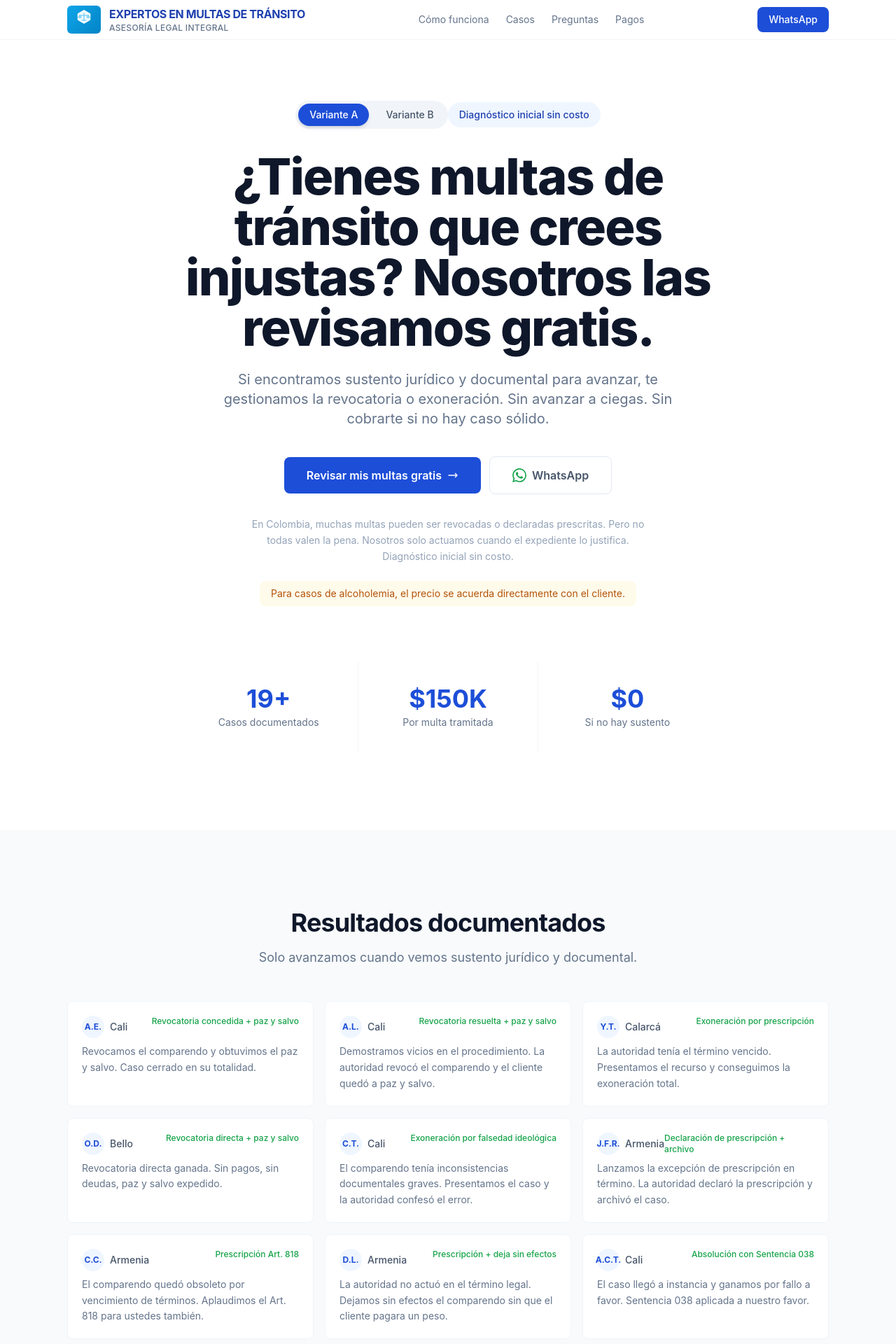
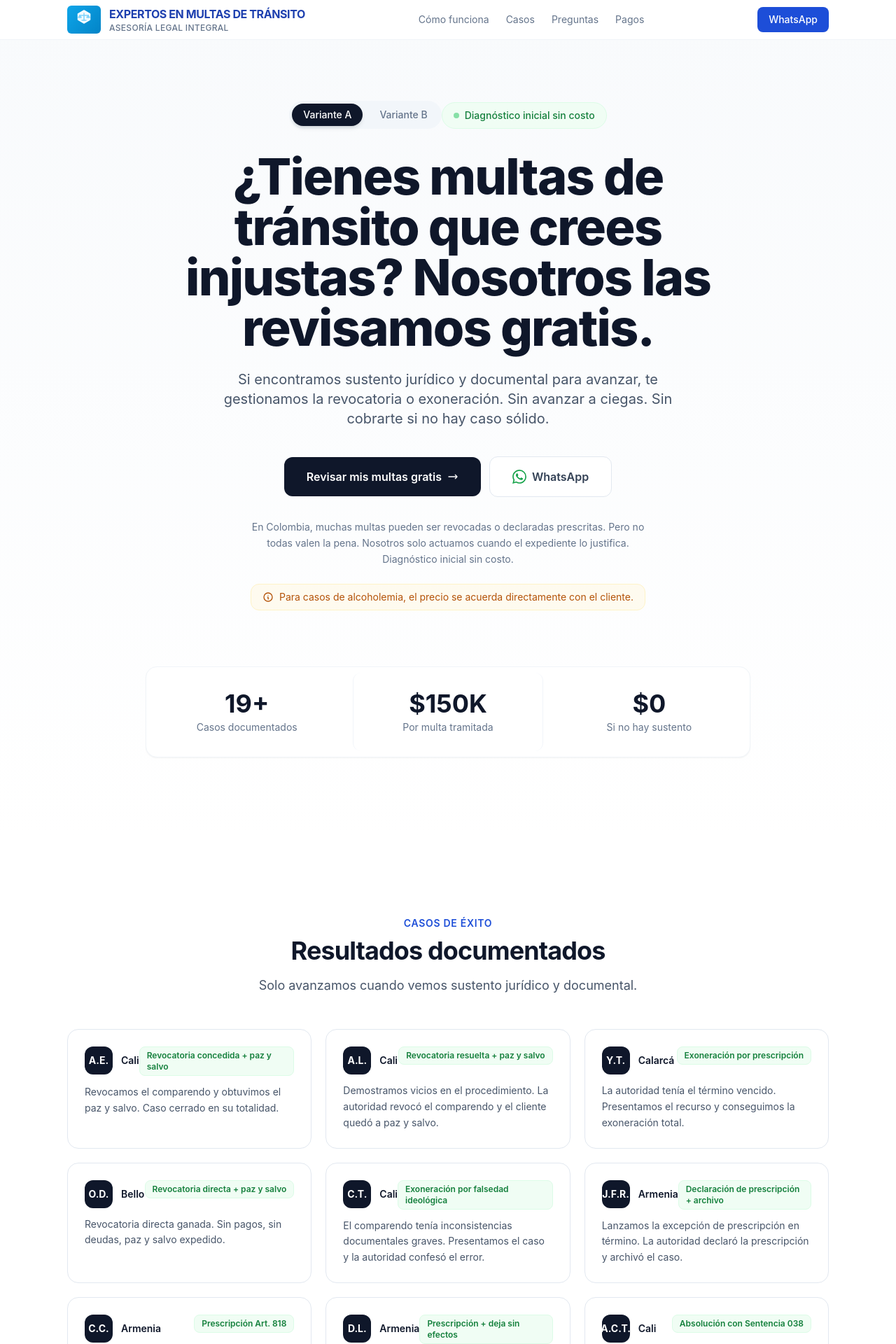
Before and after one commit to myroj01-arch/multas-web, a Next.js app: page / in a window 1280 px wide. Shown: the top 1920 px of the page at 70% size. Built offline with nearby package versions, Linux system fonts and the light colour scheme.

Commit message:
feat: improve design - Hero gradient, better cards, icons, typography, install frontend-design skill

```diff
--- a/src/components/Hero.tsx
+++ b/src/components/Hero.tsx
@@ -9,17 +9,20 @@ export function Hero() {
   const content = variant === 'A' ? heroContent.variantA : heroContent.variantB
 
   return (
-    <section className="pt-28 pb-20 md:pt-36 md:pb-28 bg-white">
+    <section className="relative pt-28 pb-20 md:pt-36 md:pb-28 bg-gradient-to-b from-slate-50 to-white overflow-hidden">
+      {/* Decorative element */}
+      <div className="absolute top-0 left-1/2 -translate-x-1/2 w-[800px] h-[600px] bg-primary-50/50 rounded-full blur-3xl -z-10" />
+
       <div className="max-w-4xl mx-auto px-4 sm:px-6 lg:px-8 text-center">
 
         {/* Variante A/B Toggle */}
-        <div className="inline-flex items-center gap-2 p-1 bg-slate-100 rounded-full mb-8">
+        <div className="inline-flex items-center gap-2 p-1 bg-slate-100/80 backdrop-blur-sm rounded-full mb-8">
           <button
             onClick={() => setVariant('A')}
             className={`px-4 py-1.5 rounded-full text-sm font-medium transition-all ${
               variant === 'A'
-                ? 'bg-primary-600 text-white shadow-md'
-                : 'text-slate-600 hover:text-slate-900'
+                ? 'bg-slate-900 text-white shadow-md'
+                : 'text-slate-500 hover:text-slate-700'
             }`}
           >
             Variante A
@@ -28,8 +31,8 @@ export function Hero() {
             onClick={() => setVariant('B')}
             className={`px-4 py-1.5 rounded-full text-sm font-medium transition-all ${
               variant === 'B'
-                ? 'bg-primary-600 text-white shadow-md'
-                : 'text-slate-600 hover:text-slate-900'
+                ? 'bg-slate-900 text-white shadow-md'
+                : 'text-slate-500 hover:text-slate-700'
             }`}
           >
             Variante B
@@ -37,17 +40,18 @@ export function Hero() {
         </div>
 
         {/* Badge */}
-        <div className="inline-flex items-center gap-2 px-4 py-2 bg-primary-50 text-primary-700 text-sm font-medium rounded-full mb-8">
+        <div className="inline-flex items-center gap-2 px-4 py-2 bg-green-50 text-green-700 text-sm font-medium rounded-full mb-8 border border-green-100">
+          <span className="w-2 h-2 bg-green-500 rounded-full animate-pulse" />
           Diagnóstico inicial sin costo
         </div>
 
         {/* Título */}
-        <h1 className="text-5xl md:text-6xl lg:text-7xl font-extrabold text-slate-900 tracking-tight mb-6 leading-[1.1]">
+        <h1 className="text-5xl md:text-6xl lg:text-7xl font-extrabold text-slate-900 tracking-tight mb-6 leading-[1.05]">
           {content.titulo}
         </h1>
 
         {/* Subtítulo */}
-        <p className="text-lg md:text-xl text-slate-500 mb-10 max-w-2xl mx-auto leading-relaxed">
+        <p className="text-lg md:text-xl text-slate-600 mb-10 max-w-2xl mx-auto leading-relaxed">
           {content.subtitulo}
         </p>
 
@@ -55,7 +59,7 @@ export function Hero() {
         <div className="flex flex-col sm:flex-row items-center justify-center gap-3 mb-8">
           <a
             href="#contacto"
-            className="w-full sm:w-auto inline-flex items-center justify-center px-8 py-3.5 text-base font-semibold text-white bg-primary-600 hover:bg-primary-700 rounded-lg transition-colors"
+            className="w-full sm:w-auto inline-flex items-center justify-center px-8 py-4 text-base font-semibold text-white bg-slate-900 hover:bg-slate-800 rounded-xl transition-all hover:shadow-lg hover:shadow-slate-900/20 hover:-translate-y-0.5"
           >
             {content.cta}
             <svg className="w-4 h-4 ml-2" fill="none" stroke="currentColor" viewBox="0 0 24 24">
@@ -66,7 +70,7 @@ export function Hero() {
             href={`https://wa.me/${siteConfig.whatsapp}`}
             target="_blank"
             rel="noopener noreferrer"
-            className="w-full sm:w-auto inline-flex items-center justify-center px-8 py-3.5 text-base font-semibold text-slate-600 bg-white hover:bg-slate-50 border border-slate-200 rounded-lg transition-colors"
+            className="w-full sm:w-auto inline-flex items-center justify-center px-8 py-4 text-base font-semibold text-slate-700 bg-white hover:bg-slate-50 border border-slate-200 rounded-xl transition-all hover:shadow-md hover:-translate-y-0.5"
           >
             <WhatsAppIcon className="w-5 h-5 mr-2 text-green-600" />
             WhatsApp
@@ -74,29 +78,34 @@ export function Hero() {
         </div>
 
         {/* Texto secundario */}
-        <p className="text-sm text-slate-400 max-w-xl mx-auto leading-relaxed">
+        <p className="text-sm text-slate-500 max-w-xl mx-auto leading-relaxed">
           {content.textoSecundario}
         </p>
 
         {/* Disclaimer alcoholemia */}
-        <div className="mt-6 inline-flex items-center gap-2 px-4 py-2 bg-amber-50 text-amber-700 text-sm rounded-lg">
+        <div className="mt-6 inline-flex items-center gap-2 px-4 py-2 bg-amber-50/80 text-amber-700 text-sm rounded-xl border border-amber-100">
+          <svg className="w-4 h-4" fill="none" stroke="currentColor" viewBox="0 0 24 24">
+            <path strokeLinecap="round" strokeLinejoin="round" strokeWidth={2} d="M13 16h-1v-4h-1m1-4h.01M21 12a9 9 0 11-18 0 9 9 0 0118 0z" />
+          </svg>
           Para casos de alcoholemia, el precio se acuerda directamente con el cliente.
         </div>
       </div>
 
       {/* Stats */}
-      <div className="mt-20 grid grid-cols-3 gap-px bg-slate-100 max-w-3xl mx-auto">
-        <div className="bg-white px-6 py-8 text-center">
-          <div className="text-3xl md:text-4xl font-bold text-primary-600 mb-1">19+</div>
-          <div className="text-sm text-slate-500">Casos documentados</div>
-        </div>
-        <div className="bg-white px-6 py-8 text-center">
-          <div className="text-3xl md:text-4xl font-bold text-primary-600 mb-1">$150K</div>
-          <div className="text-sm text-slate-500">Por multa tramitada</div>
-        </div>
-        <div className="bg-white px-6 py-8 text-center">
-          <div className="text-3xl md:text-4xl font-bold text-primary-600 mb-1">$0</div>
-          <div className="text-sm text-slate-500">Si no hay sustento</div>
+      <div className="mt-20 max-w-4xl mx-auto px-4">
+        <div className="grid grid-cols-3 gap-4 bg-white rounded-2xl shadow-sm border border-slate-100 p-2">
+          <div className="px-6 py-6 text-center rounded-xl hover:bg-slate-50 transition-colors">
+            <div className="text-3xl md:text-4xl font-bold text-slate-900 mb-1">19+</div>
+            <div className="text-sm text-slate-500">Casos documentados</div>
+          </div>
+          <div className="px-6 py-6 text-center rounded-xl hover:bg-slate-50 transition-colors border-x border-slate-100">
+            <div className="text-3xl md:text-4xl font-bold text-slate-900 mb-1">$150K</div>
+            <div className="text-sm text-slate-500">Por multa tramitada</div>
+          </div>
+          <div className="px-6 py-6 text-center rounded-xl hover:bg-slate-50 transition-colors">
+            <div className="text-3xl md:text-4xl font-bold text-slate-900 mb-1">$0</div>
+            <div className="text-sm text-slate-500">Si no hay sustento</div>
+          </div>
         </div>
       </div>
     </section>
--- a/src/components/QueRevisamos.tsx
+++ b/src/components/QueRevisamos.tsx
@@ -8,10 +8,11 @@ export default function QueRevisamos() {
       <div className="max-w-6xl mx-auto px-4 sm:px-6 lg:px-8">
         {/* Header */}
         <div className="max-w-2xl mx-auto mb-12 text-center">
-          <h2 className="text-3xl md:text-4xl font-bold text-slate-900 tracking-tight mb-4">
+          <span className="text-sm font-semibold text-primary-600 uppercase tracking-wider">Análisis completo</span>
+          <h2 className="text-3xl md:text-4xl font-bold text-slate-900 tracking-tight mt-2 mb-4">
             ¿Qué revisamos?
           </h2>
-          <p className="text-lg text-slate-500">
+          <p className="text-lg text-slate-600">
             En cada caso hacemos un análisis completo.
           </p>
         </div>
@@ -19,15 +20,15 @@ export default function QueRevisamos() {
         {/* Grid */}
         <div className="grid grid-cols-1 md:grid-cols-2 gap-4 max-w-4xl mx-auto">
           {queRevisamos.map((item, index) => (
-            <div key={index} className="flex gap-4 p-4">
-              <div className="flex-shrink-0 w-6 h-6 bg-primary-50 rounded text-primary-600 text-xs font-bold flex items-center justify-center mt-0.5">
-                {index + 1}
+            <div key={index} className="flex gap-4 p-5 rounded-2xl border border-slate-100 hover:border-slate-200 hover:bg-slate-50/50 transition-all duration-300">
+              <div className="flex-shrink-0 w-10 h-10 bg-slate-900 rounded-xl flex items-center justify-center">
+                <span className="text-sm font-bold text-white">{index + 1}</span>
               </div>
               <div>
-                <h3 className="text-sm font-semibold text-slate-900 mb-1">
+                <h3 className="text-base font-semibold text-slate-900 mb-1">
                   {item.titulo}
                 </h3>
-                <p className="text-sm text-slate-500 leading-relaxed">
+                <p className="text-sm text-slate-600 leading-relaxed">
                   {item.descripcion}
                 </p>
               </div>
--- a/src/components/SocialProof.tsx
+++ b/src/components/SocialProof.tsx
@@ -4,41 +4,46 @@ import { casosPruebaSocial } from '@/lib/data'
 
 export default function SocialProof() {
   return (
-    <section id="casos" className="py-20 md:py-28 bg-slate-50">
+    <section id="casos" className="py-20 md:py-28 bg-white">
       <div className="max-w-6xl mx-auto px-4 sm:px-6 lg:px-8">
         {/* Header */}
         <div className="max-w-2xl mx-auto mb-12 text-center">
-          <h2 className="text-3xl md:text-4xl font-bold text-slate-900 tracking-tight mb-4">
+          <span className="text-sm font-semibold text-primary-600 uppercase tracking-wider">Casos de éxito</span>
+          <h2 className="text-3xl md:text-4xl font-bold text-slate-900 tracking-tight mt-2 mb-4">
             Resultados documentados
           </h2>
-          <p className="text-lg text-slate-500">
+          <p className="text-lg text-slate-600">
             Solo avanzamos cuando vemos sustento jurídico y documental.
           </p>
         </div>
 
         {/* Grid de casos */}
-        <div className="grid grid-cols-1 md:grid-cols-2 lg:grid-cols-3 gap-4">
+        <div className="grid grid-cols-1 md:grid-cols-2 lg:grid-cols-3 gap-5">
           {casosPruebaSocial.map((caso, index) => (
             <div
               key={index}
-              className="p-5 bg-white border border-slate-100 rounded-lg hover:border-slate-200 transition-colors"
+              className="group p-6 bg-white border border-slate-200 rounded-2xl hover:border-slate-300 hover:shadow-lg hover:shadow-slate-100 transition-all duration-300"
             >
-              <div className="flex items-start justify-between mb-2">
-                <div className="flex items-center gap-2">
-                  <div className="w-8 h-8 bg-primary-50 rounded-full flex items-center justify-center">
-                    <span className="text-xs font-bold text-primary-600">{caso.inicial}</span>
+              <div className="flex items-start justify-between mb-3">
+                <div className="flex items-center gap-3">
+                  <div className="w-10 h-10 bg-slate-900 rounded-xl flex items-center justify-center">
+                    <span className="text-sm font-bold text-white">{caso.inicial}</span>
                   </div>
-                  <span className="text-sm font-medium text-slate-600">{caso.ciudad}</span>
+                  <div>
+                    <span className="text-sm font-semibold text-slate-900 block">{caso.ciudad}</span>
+                  </div>
                 </div>
-                <span className="text-xs text-green-600 font-medium">{caso.resultado}</span>
+                <span className="inline-flex items-center px-2.5 py-1 bg-green-50 text-green-700 text-xs font-semibold rounded-lg border border-green-100">
+                  {caso.resultado}
+                </span>
               </div>
-              <p className="text-sm text-slate-500 leading-relaxed">{caso.descripcion}</p>
+              <p className="text-sm text-slate-600 leading-relaxed">{caso.descripcion}</p>
             </div>
           ))}
         </div>
 
         {/* Nota */}
-        <p className="mt-8 text-center text-sm text-slate-400">
+        <p className="mt-8 text-center text-sm text-slate-500">
           Cada resultado respaldado por resolución o acto administrativo de la autoridad de tránsito.
         </p>
       </div>
```
Also changed, not shown: src/components/ComoFunciona.tsx (+31 -15 lines), src/components/Footer.tsx (+32 -16 lines), .agents/skills/frontend-design/SKILL.md (added).
